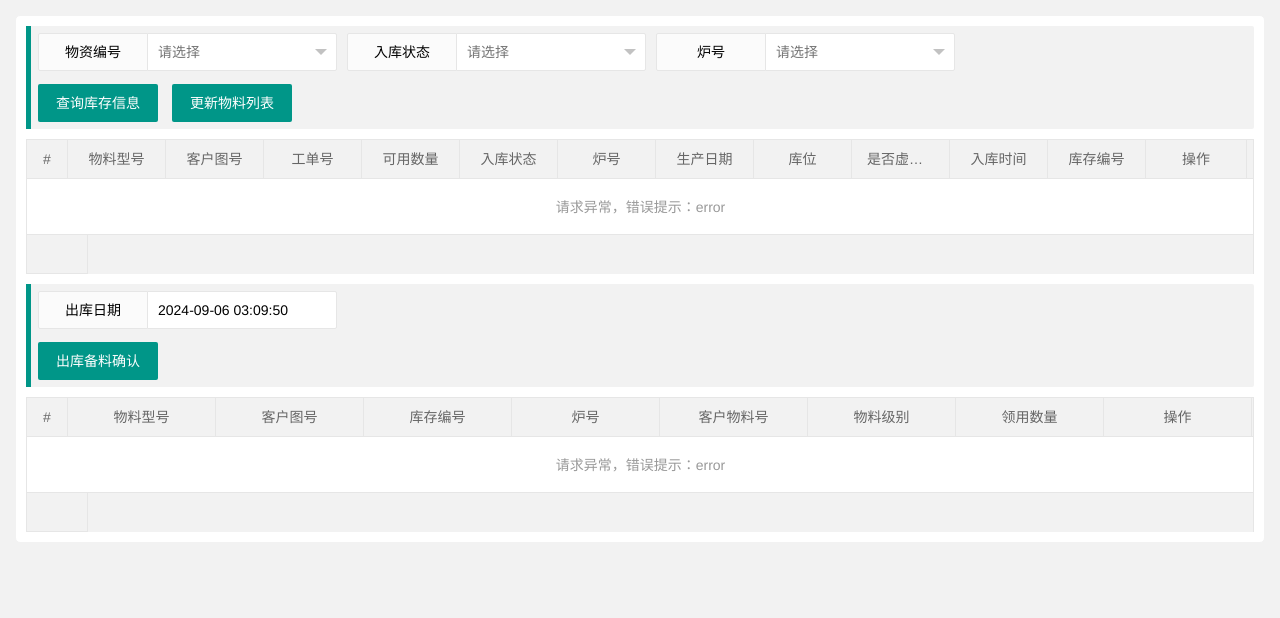
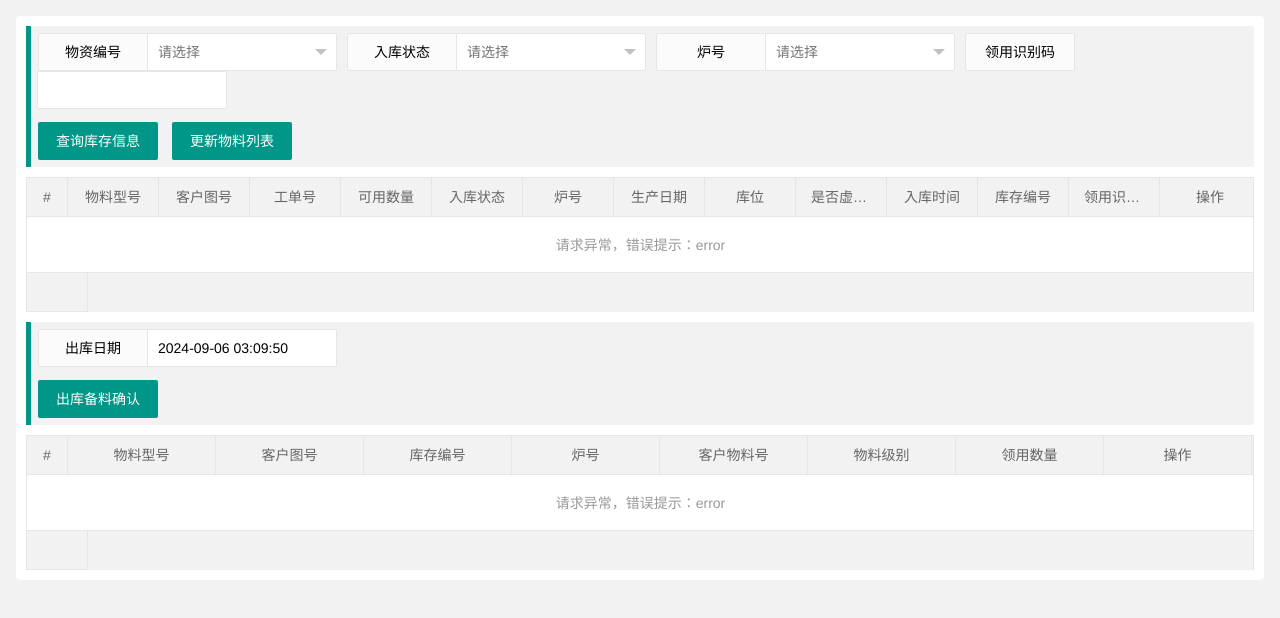
Before and after one commit to jhf646/-WMS, a plain HTML site: page page/Item/Item_Out_step2.html in a window 1280 px wide. Drawn offline with Linux system fonts and the light colour scheme; no server answers.

Commit message:
废品登记选择改为搜索选择，成品和半成品出库查询添加毛坯领用识别码字段

```diff
--- a/page/Item/Item_Out_step2.html
+++ b/page/Item/Item_Out_step2.html
@@ -74,7 +74,11 @@
 
                             </select>
                         </div>
-
+                        <label class="layui-form-label">领用识别码 </label>
+                        <div class="layui-input-inline">
+                            <input id="OutBlankCode" type="text" name="OutBlankCode" lay-verify="required"
+                                lay-reqtext="" placeholder="" class="layui-input">
+                        </div>
 
 
                     </div>
@@ -1126,6 +1130,8 @@
 
                         { field: 'StorageLineID', Width: "100", title: '库存编号', align: "center", },
 
+                        { field: 'OutBlankCode', Width: "100", title: '领用识别码', align: "center", },
+
                         { title: '操作', minWidth: "100", templet: '#currentTableBarNew', fixed: "right", align: "center" }
                     ]
                     ],
```
Also changed, not shown: page/product/product_Out_step2.html (+7 -1 lines), page/scrap/scrap_Registration.html (+1 -1 lines).
